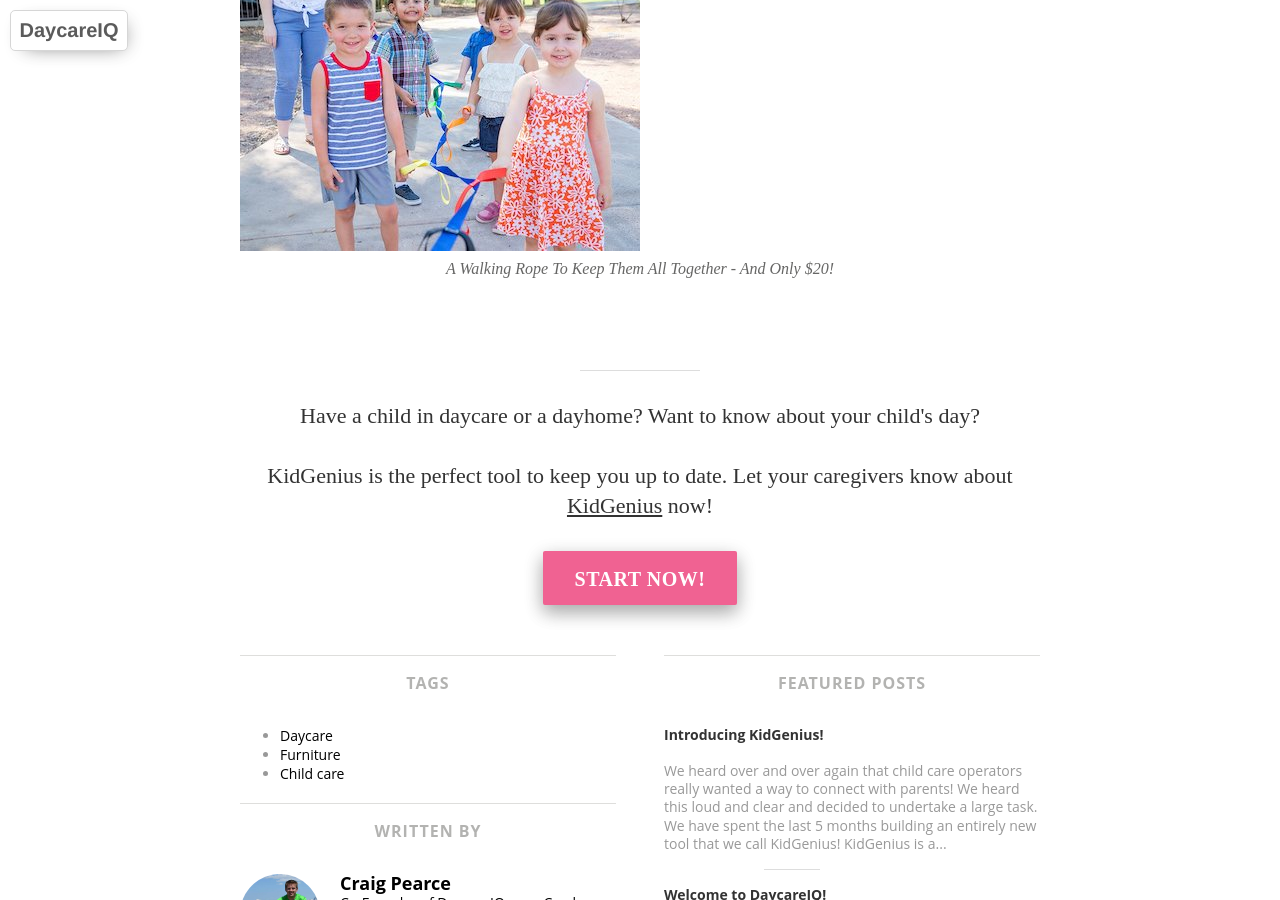
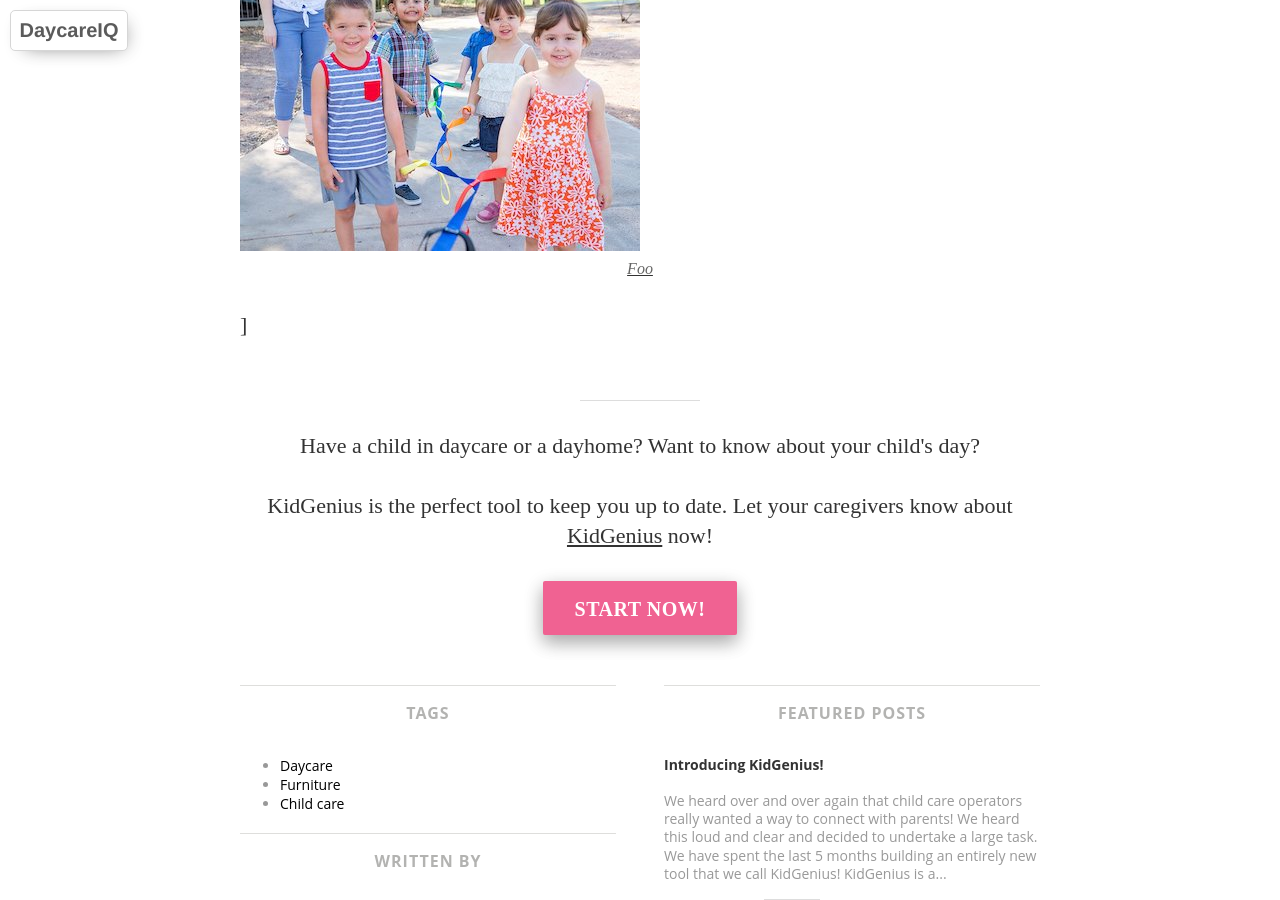
Before and after one commit to DaycareIQ/blog.daycareiq.com, a Jekyll site: the page built from _posts/2018-03-24-Top-5-Daycare-Items.md, in a window 1280 px wide and 900 px high, scrolled down 3683 px. Built offline with Jekyll 4.4.1, drawn with Linux system fonts in a browser that asks for light colours; nearby versions of some CDN libraries; some web fonts are replaced.

Commit message:
Update 2018-03-24-Top-5-Daycare-Items.md

```diff
--- a/_posts/2018-03-24-Top-5-Daycare-Items.md
+++ b/_posts/2018-03-24-Top-5-Daycare-Items.md
@@ -41,4 +41,4 @@
 
 And now our number 1 item every daycare and dayhome needs!  Everyone knows that keeping kids together is like hearding cats! It won't be hard with this walking rope! 12 loops will keep kids together on walks to the park or to school.  Click [here to check out the walking rope on Amazon](https://amzn.to/2G59tE3)!
 
-![A Walking Rope To Keep Them All Together - And Only $20!](https://blog.daycareiq.com/site_assets/images/walkingrope.jpg)
+<a href="https://amzn.to/2G59tE3" rel="A Walking Rope" target="_blank">![Foo](https://blog.daycareiq.com/site_assets/images/walkingrope.jpg)]</a>
```
